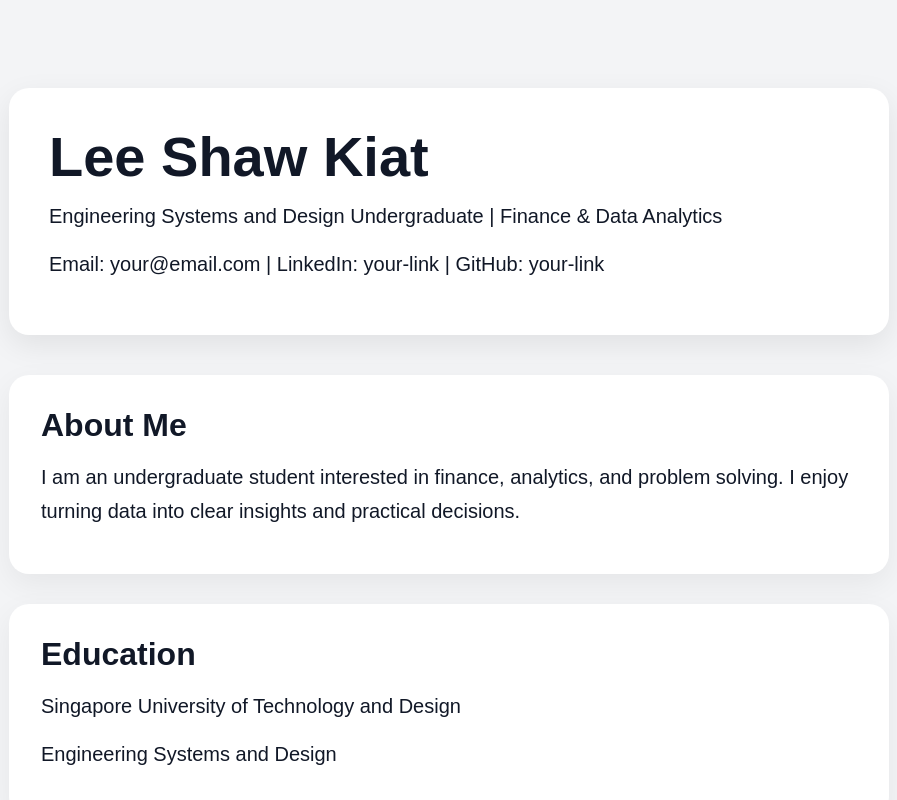
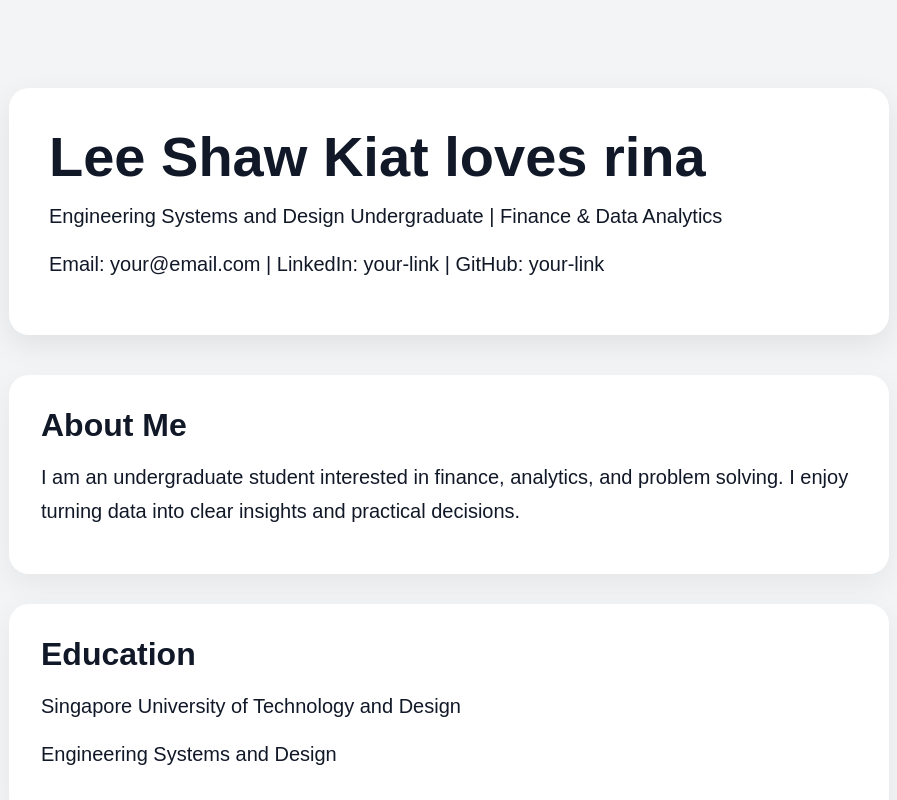
Before and after one commit to shawsomekiat/shawkiat-site, a React (Vite) app: page / in a window 1280 px wide. Shown: the top 800 px of the page, without its empty margins (191-1088 px from the left). Built offline with nearby package versions, Linux system fonts and the light colour scheme.

Commit message:
update homepage text

```diff
--- a/src/App.jsx
+++ b/src/App.jsx
@@ -4,7 +4,7 @@ function App() {
   return (
     <div style={{ fontFamily: "Arial, sans-serif", maxWidth: "900px", margin: "0 auto", padding: "40px" }}>
       <header style={{ marginBottom: "40px" }}>
-        <h1>Lee Shaw Kiat</h1>
+        <h1>Lee Shaw Kiat loves rina</h1>
         <p><p>Engineering Systems and Design Undergraduate | Finance & Data Analytics</p></p>
         <p>Email: your@email.com | LinkedIn: your-link | GitHub: your-link</p>
       </header>
```
